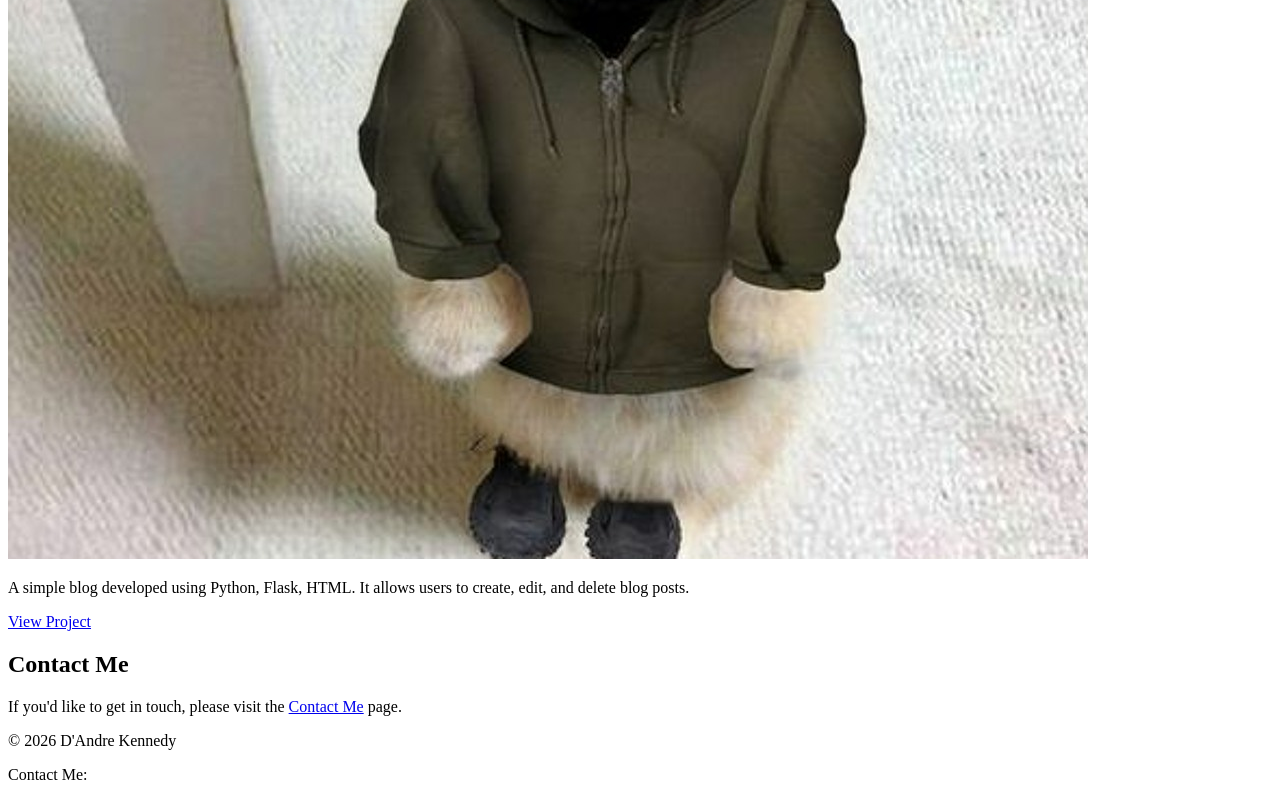
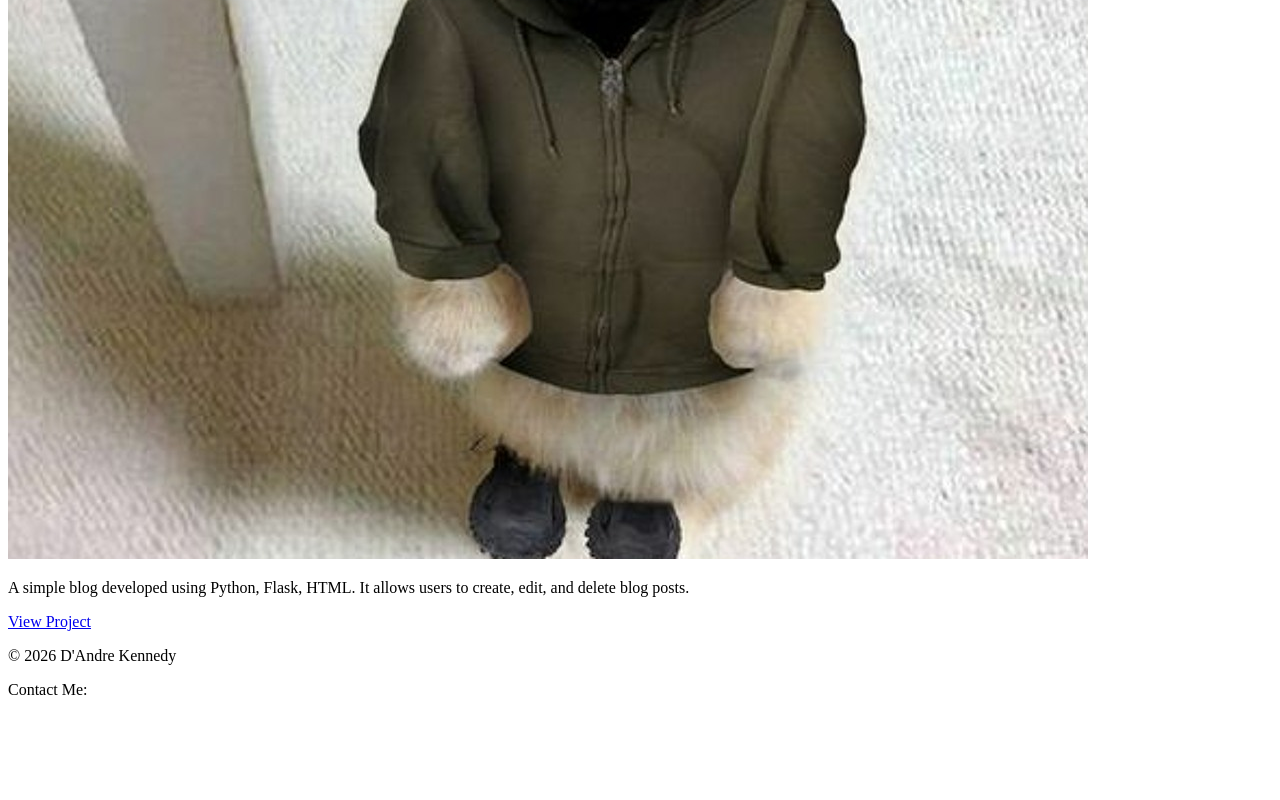
Before and after one commit to spiderberry/portfolio, a plain HTML site: page index.html in a window 1280 px wide. Shown: the part 5439-6239 px from the top of the page. After the commit the page ends 6154 px from the top, so only its background shows below. Drawn offline with Linux system fonts and the light colour scheme.

Commit message:
chore: Clean home page and projects page
index.html:
Removed contact me page

projects.html:
Replaced class activity 1 with regular text rather than hyperlink

```diff
--- a/index.html
+++ b/index.html
@@ -70,11 +70,6 @@
                 </div>
             </section>
 
-            <section>
-                <h2>Contact Me</h2>
-                <p>If you'd like to get in touch, please visit the <a href="contact.html">Contact Me</a> page.</p>
-            </section>
-
         </main>
 
         <footer>
```
Also changed, not shown: projects.html (+1 -1 lines).
